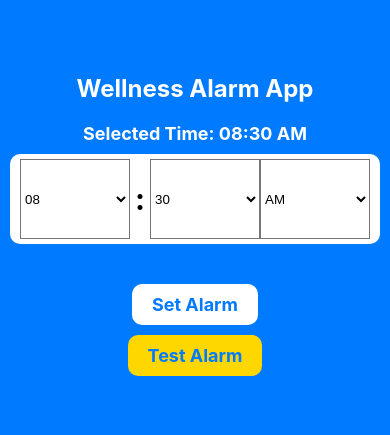
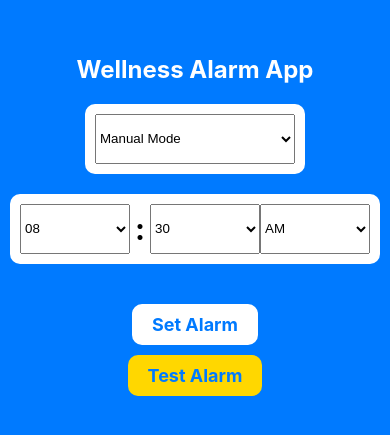
Before and after one commit to blortega/innodata-wellness-alarm, a React Native app: screen / in a window 390 px wide. Shown: the part 197-632 px from the top of the page. Built offline with nearby package versions, Linux system fonts and the light colour scheme.

Commit message:
- Added Shift Mode Selector

```diff
--- a/App.js
+++ b/App.js
@@ -3,80 +3,60 @@ import { View, Text, StyleSheet, TouchableOpacity } from 'react-native';
 import { Picker } from '@react-native-picker/picker';
 import { Audio } from 'expo-av';
 
+const shiftTimes = {
+  'Shift 1': ['08:00 AM', '10:00 AM'],
+  'Shift 2': ['04:00 PM', '08:00 PM'],
+  'Shift 3': ['02:00 AM', '04:00 AM'],
+};
+
 export default function App() {
+  const [mode, setMode] = useState('Manual');
+  const [shift, setShift] = useState('Shift 1');
   const [hour, setHour] = useState('08');
   const [minute, setMinute] = useState('30');
   const [ampm, setAmPm] = useState('AM');
   const [countdown, setCountdown] = useState(null);
   const [sound, setSound] = useState(null);
 
-  const generateNumbers = (min, max) => {
-    return Array.from({ length: max - min + 1 }, (_, i) => (min + i).toString().padStart(2, '0'));
+  const generateNumbers = (min, max) =>
+    Array.from({ length: max - min + 1 }, (_, i) => (min + i).toString().padStart(2, '0'));
+
+  const parseTime = (timeStr) => {
+    const [time, period] = timeStr.split(' ');
+    let [hours, minutes] = time.split(':').map(Number);
+    if (period === 'PM' && hours < 12) hours += 12;
+    if (period === 'AM' && hours === 12) hours = 0;
+    return new Date(new Date().setHours(hours, minutes, 0, 0));
   };
 
-  const parseTime = () => {
-    let hours = parseInt(hour, 10);
-    const minutes = parseInt(minute, 10);
-
-    // Convert AM/PM to 24-hour format
-    if (ampm === 'PM' && hours < 12) hours += 12;
-    if (ampm === 'AM' && hours === 12) hours = 0;
-
+  const startCountdown = () => {
+    let timesToCheck = mode === 'Shift' ? shiftTimes[shift].map(parseTime) : [parseTime(`${hour}:${minute} ${ampm}`)];
     const now = new Date();
-    let alarmDate = new Date(now.getFullYear(), now.getMonth(), now.getDate(), hours, minutes, 0);
-
-    // If the selected time is in the past, schedule it for the next day
-    if (alarmDate <= now) {
-      alarmDate.setDate(alarmDate.getDate() + 1);
-    }
-
-    return alarmDate;
-  };
-
-
-  const startCountdown = () => {
-    const targetTime = parseTime();
-    if (!targetTime) return;
-    setCountdown(targetTime - new Date());
+    let nextAlarm = timesToCheck.find((t) => t > now) || timesToCheck[0];
+    if (nextAlarm <= now) nextAlarm.setDate(nextAlarm.getDate() + 1);
+    setCountdown(nextAlarm - now);
   };
 
   useEffect(() => {
     if (countdown === null) return;
-
     const interval = setInterval(() => {
-      const now = new Date();
-      const targetTime = parseTime();
-      if (!targetTime) {
-        clearInterval(interval);
-        setCountdown(null);
-        return;
-      }
-
-      const timeLeft = targetTime - now;
-      if (timeLeft < 1000) {
+      if (countdown <= 1000) {
         clearInterval(interval);
         triggerAlarm();
         setCountdown(null);
       } else {
-        setCountdown(timeLeft);
+        setCountdown((prev) => prev - 1000);
       }
     }, 1000);
-
     return () => clearInterval(interval);
   }, [countdown]);
 
   const triggerAlarm = async () => {
     try {
-      const { sound } = await Audio.Sound.createAsync(
-        require('./assets/alarm.mp3'),
-        { shouldPlay: true }
-      );
+      const { sound } = await Audio.Sound.createAsync(require('./assets/alarm.mp3'), { shouldPlay: true });
       setSound(sound);
       await sound.playAsync();
-
-      setTimeout(async () => {
-        await sound.stopAsync();
-      }, 30000); // Stop the sound after 5 seconds
+      setTimeout(() => sound.stopAsync(), 30000);
     } catch (error) {
       console.error('Error playing sound:', error);
     }
@@ -89,46 +69,51 @@ export default function App() {
   return (
     <View style={styles.container}>
       <Text style={styles.title}>Wellness Alarm App</Text>
+      <View style={styles.alarmSelector}>
+        <Picker selectedValue={mode} onValueChange={setMode} style={styles.pickerSelector}>
+          <Picker.Item label="Manual Mode" value="Manual" />
+          <Picker.Item label="Shift Mode" value="Shift" />
+        </Picker>
+      </View>
 
-      {/* Always Visible Selected Time */}
-      <Text style={styles.selectedTime}>Selected Time: {hour}:{minute} {ampm}</Text>
-
-      {/* Time Picker */}
-      <View style={styles.pickerContainer}>
-        <Picker selectedValue={hour} onValueChange={setHour} style={styles.picker} itemStyle={styles.pickerItem} mode="dropdown">
+      {mode === 'Shift' ? (
+        <View style={styles.shiftContainer}>
+          <Picker selectedValue={shift} onValueChange={setShift} style={styles.pickerShift}>
+            {Object.keys(shiftTimes).map((s) => (
+              <Picker.Item key={s} label={s} value={s} />
+            ))}
+          </Picker>
+        </View>
+      ) : (
+        <View style={styles.manualContainer}>
+          <Picker selectedValue={hour} onValueChange={setHour} style={styles.picker}>
             {generateNumbers(1, 12).map((num) => (
               <Picker.Item key={num} label={num} value={num} />
             ))}
           </Picker>
-
           <Text style={styles.colon}>:</Text>
-
-        <Picker selectedValue={minute} onValueChange={setMinute} style={styles.picker} itemStyle={styles.pickerItem} mode="dropdown">
+          <Picker selectedValue={minute} onValueChange={setMinute} style={styles.picker}>
             {generateNumbers(0, 59).map((num) => (
               <Picker.Item key={num} label={num} value={num} />
             ))}
           </Picker>
-
-        <Picker selectedValue={ampm} onValueChange={setAmPm} style={styles.picker} itemStyle={styles.pickerItem} mode="dropdown">
+          <Picker selectedValue={ampm} onValueChange={setAmPm} style={styles.picker}>
             <Picker.Item label="AM" value="AM" />
             <Picker.Item label="PM" value="PM" />
           </Picker>
         </View>
+      )}
 
-      {/* Set Alarm Button */}
       <TouchableOpacity style={styles.alarmButton} onPress={startCountdown}>
         <Text style={styles.buttonText}>Set Alarm</Text>
       </TouchableOpacity>
-
-      {/* Test Alarm Button */}
       <TouchableOpacity style={styles.testButton} onPress={triggerAlarm}>
         <Text style={styles.buttonText}>Test Alarm</Text>
       </TouchableOpacity>
 
-      {/* Countdown Display */}
       {countdown !== null && (
         <Text style={styles.countdown}>
-          Time Left: {Math.floor(countdown / 3600000)}h {Math.floor((countdown % 3600000) / 60000)}m{' '}
+          Time Left: {Math.floor(countdown / 3600000)}h {Math.floor((countdown % 3600000) / 60000)}m {' '}
           {Math.floor((countdown % 60000) / 1000)}s
         </Text>
       )}
@@ -136,11 +121,10 @@ export default function App() {
   );
 }
 
-// Styles
 const styles = StyleSheet.create({
   container: {
     flex: 1,
-    backgroundColor: '#007AFF', // Solid blue background
+    backgroundColor: '#007AFF',
     alignItems: 'center',
     justifyContent: 'center',
     padding: 20,
@@ -151,25 +135,40 @@ const styles = StyleSheet.create({
     color: '#FFF',
     marginBottom: 20,
   },
-  pickerContainer: {
+  manualContainer: {
     flexDirection: 'row',
     alignItems: 'center',
     backgroundColor: '#FFF',
-    paddingHorizontal: 10,
-    paddingVertical: 5,
+    padding: 10,
     borderRadius: 10,
     marginBottom: 20,
   },
+  alarmSelector: {
+    backgroundColor: '#FFF',
+    padding: 10,
+    borderRadius: 10,
+    marginBottom: 20,
+  },
+  shiftContainer: {
+    backgroundColor: '#FFF',
+    padding: 10,
+    borderRadius: 10,
+    marginBottom: 20,
+  },
+  pickerSelector: {
+    width: 200,
+    height: 50,
+    color: '#000',
+  },
   picker: {
     width: 110,
-    height: 80,
+    height: 50,
     color: '#000',
-    backgroundColor: 'transparent',
   },
-  pickerItem: {
-  fontSize: 30, // Increase font size for larger text
-  fontWeight: 'bold',
-  height: 80, // Increase height for larger text
+  pickerShift: {
+    width: 130,
+    height: 50,
+    color: '#000',
   },
   colon: {
     fontSize: 30,
@@ -196,12 +195,6 @@ const styles = StyleSheet.create({
     fontWeight: 'bold',
     color: '#007AFF',
   },
-  selectedTime: {
-    fontSize: 18,
-    color: '#FFF',
-    marginBottom: 10,
-    fontWeight: 'bold',
-  },
   countdown: {
     fontSize: 18,
     color: '#FFF',
```
Also changed, not shown: 1 other file (tests, documents, lock files or other folders). Lines whose indentation alone changed are shown as unchanged.
